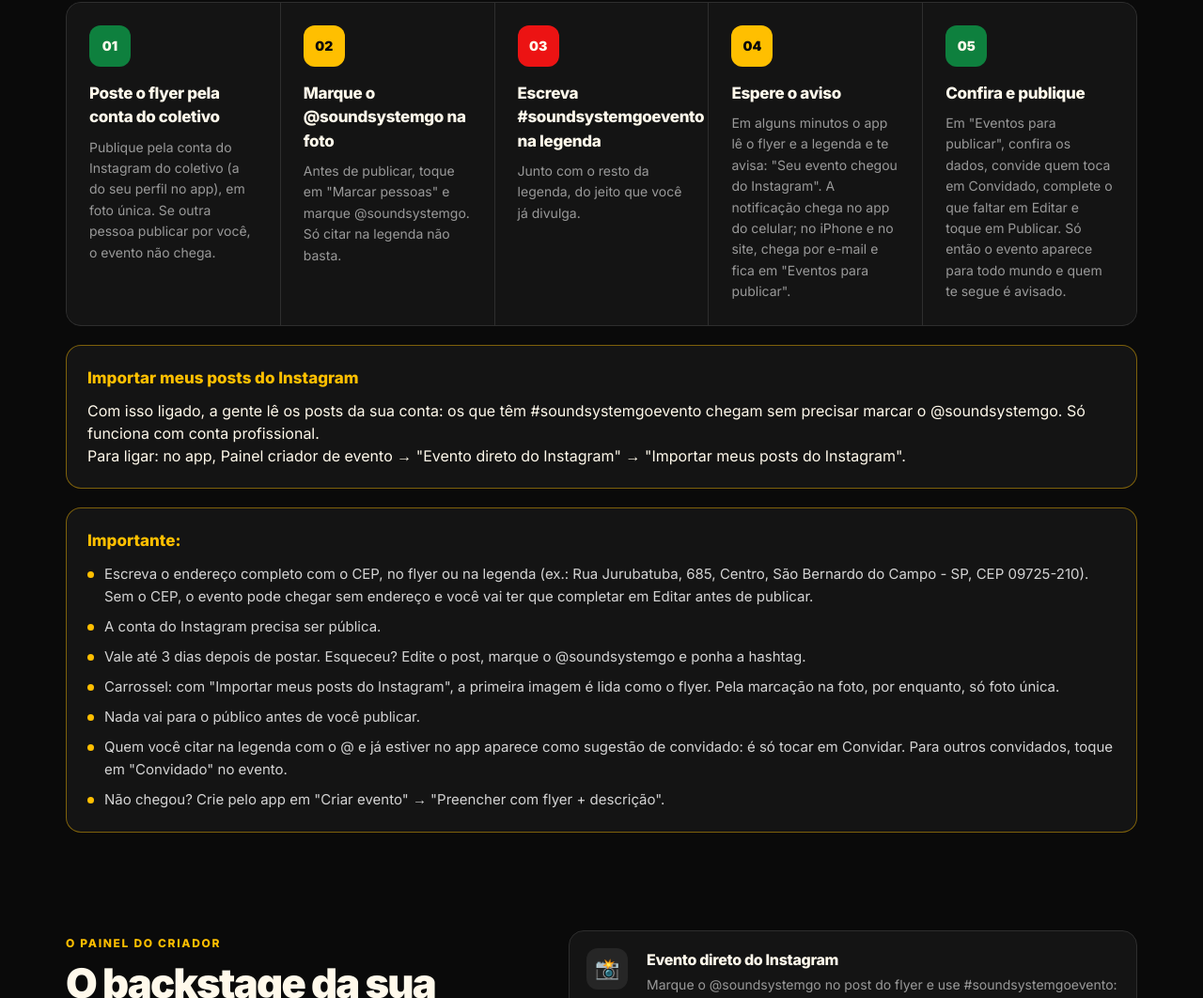
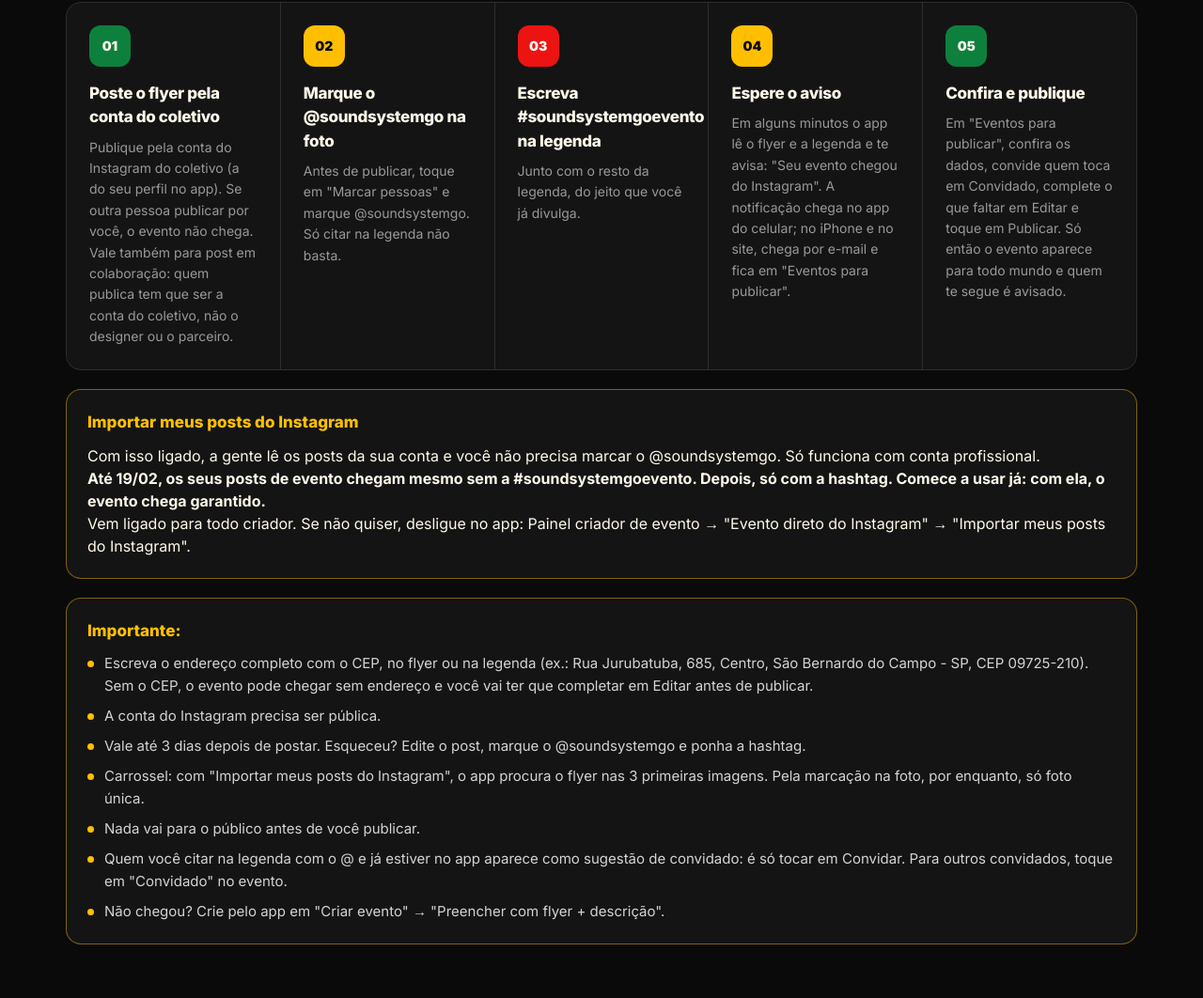
Before and after one commit to soundsystemgoapp/soundsystemgoapp.github.io, a plain HTML site: page criadores.html in a window 1280 px wide. Shown: the part 1549-2611 px from the top of the page at 94% size. Drawn offline with Linux system fonts and the light colour scheme.

Commit message:
Privacidade e site: leitura do Instagram ligada para todo criador, carrossel e fase sem hashtag até 19/02

```diff
--- a/criadores.html
+++ b/criadores.html
@@ -109,7 +109,7 @@
       <div class="process-card">
         <span>01</span>
         <h3>Poste o flyer pela conta do coletivo</h3>
-        <p>Publique pela conta do Instagram do coletivo (a do seu perfil no app), em foto única. Se outra pessoa publicar por você, o evento não chega.</p>
+        <p>Publique pela conta do Instagram do coletivo (a do seu perfil no app). Se outra pessoa publicar por você, o evento não chega. Vale também para post em colaboração: quem publica tem que ser a conta do coletivo, não o designer ou o parceiro.</p>
       </div>
       <div class="process-card">
         <span>02</span>
@@ -134,12 +134,9 @@
     </div>
     <div class="important-box" id="importar-meus-posts">
       <h3>Importar meus posts do Instagram</h3>
-      <p>Com isso ligado, a gente lê os posts da sua conta: os que têm #soundsystemgoevento chegam sem precisar marcar o @soundsystemgo. Só funciona com conta profissional.</p>
-      <!-- Fase sem hashtag (change importar-perfil-profissional): no lançamento, trocar o parágrafo acima pelos dois abaixo, com a data gravada em app_config.
       <p>Com isso ligado, a gente lê os posts da sua conta e você não precisa marcar o @soundsystemgo. Só funciona com conta profissional.</p>
-      <p><strong>Até DD/MM, os seus posts de evento chegam mesmo sem a #soundsystemgoevento. Depois, só com a hashtag. Comece a usar já: com ela, o evento chega garantido.</strong></p>
-      -->
-      <p>Para ligar: no app, Painel criador de evento → "Evento direto do Instagram" → "Importar meus posts do Instagram".</p>
+      <p><strong>Até 19/02, os seus posts de evento chegam mesmo sem a #soundsystemgoevento. Depois, só com a hashtag. Comece a usar já: com ela, o evento chega garantido.</strong></p>
+      <p>Vem ligado para todo criador. Se não quiser, desligue no app: Painel criador de evento → "Evento direto do Instagram" → "Importar meus posts do Instagram".</p>
     </div>
     <div class="important-box">
       <h3>Importante:</h3>
@@ -147,7 +144,7 @@
         <li>Escreva o endereço completo com o CEP, no flyer ou na legenda (ex.: Rua Jurubatuba, 685, Centro, São Bernardo do Campo - SP, CEP 09725-210). Sem o CEP, o evento pode chegar sem endereço e você vai ter que completar em Editar antes de publicar.</li>
         <li>A conta do Instagram precisa ser pública.</li>
         <li>Vale até 3 dias depois de postar. Esqueceu? Edite o post, marque o @soundsystemgo e ponha a hashtag.</li>
-        <li>Carrossel: com "Importar meus posts do Instagram", a primeira imagem é lida como o flyer. Pela marcação na foto, por enquanto, só foto única.</li>
+        <li>Carrossel: com "Importar meus posts do Instagram", o app procura o flyer nas 3 primeiras imagens. Pela marcação na foto, por enquanto, só foto única.</li>
         <li>Nada vai para o público antes de você publicar.</li>
         <li>Quem você citar na legenda com o @ e já estiver no app aparece como sugestão de convidado: é só tocar em Convidar. Para outros convidados, toque em "Convidado" no evento.</li>
         <li>Não chegou? Crie pelo app em "Criar evento" → "Preencher com flyer + descrição".</li>
```
Also changed, not shown: index.html (+2 -2 lines), privacy.html (+3 -3 lines).
